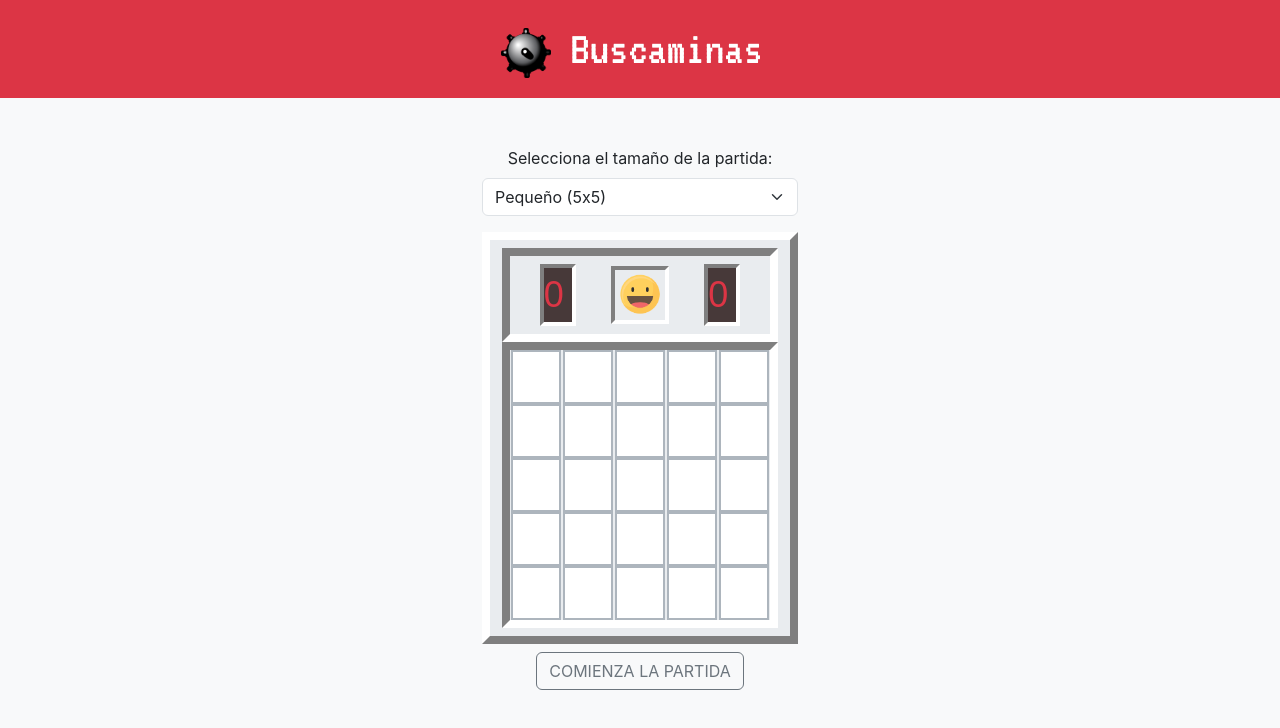
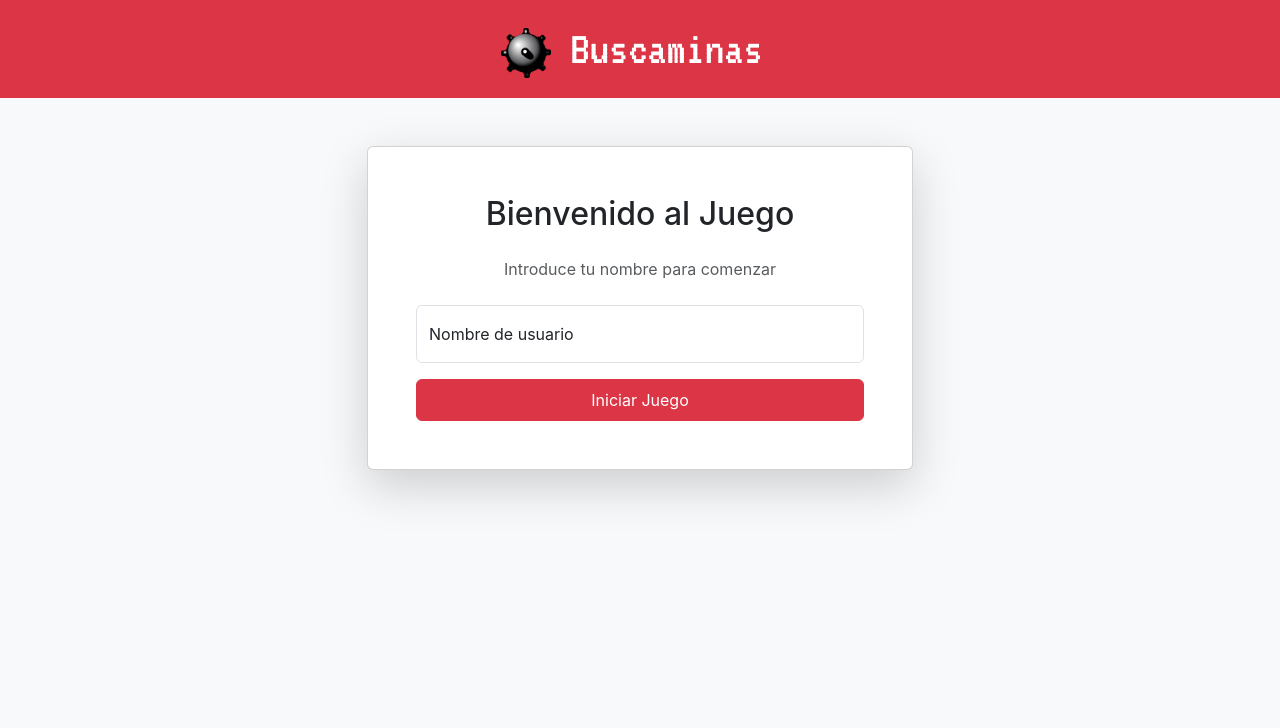
Before and after one commit to Vila99/curso_react, a React (Create React App) app in the folder buscaminas/: page / in a window 1280 px wide. Shown: the top 728 px of the page. Built offline with nearby package versions, Linux system fonts and the light colour scheme; a web font is replaced by a local one.

Commit message:
Creado la pantalla de login del proyecto + username localstorage

```diff
--- a/buscaminas/src/App.js
+++ b/buscaminas/src/App.js
@@ -3,6 +3,8 @@ import './App.css';
 import Celda from './Celda';
 import Tiempo from './Tiempo';
 import Tablero from './Tablero';
+import Login from './login';
+
 
 function App() {
   const [tamaño, setTamaño] = useState(5);
@@ -11,11 +13,22 @@ function App() {
   const [puntuacion, setPuntuacion] = useState(0);
   const [celdasDescubiertas, setCeldasDescubiertas] = useState(0);
   const [numeroBombas, setNumeroBombas] = useState(0);
+  const [isLoggedIn, setIsLoggedIn] = useState(!!localStorage.getItem('username')); // Verifica el login
+
 
   const startTimer = useRef(null);
   const resetTimer = useRef(null);
 
   const username = localStorage.getItem('username');
+
+  const handleLogin = (username) => {
+    setIsLoggedIn(true);
+  };
+
+  if (!isLoggedIn) {
+    return <Login onLogin={handleLogin} />;
+  }
+
 
   const getContainerWidth = () => {
     if (tamaño === 5) return 340;
@@ -29,6 +42,7 @@ function App() {
     </div>
   ));
 
+  // Logica del boton comenzar partida
   const btnComenzar = () => {
     setMapaValores(Array(tamaño * tamaño).fill(" "));
     setCeldasDescubiertas(0);
@@ -38,6 +52,8 @@ function App() {
     setPuntuacion(0);
   };
 
+
+// Logica de mostrar valores en las celdas
   const mostrarValor = (index) => {
     const valoresNuevos = mapaValores.slice();
 
@@ -47,6 +63,7 @@ function App() {
       valoresNuevos[index] = valores[index];
       setMapaValores(valoresNuevos);
       setTimeout(() => {
+        localStorage.getItem(puntuacion)
         alert(`Has perdido. Tu puntuación final es: ${puntuacion}`);
         btnComenzar();
       }, 100);
@@ -71,6 +88,8 @@ function App() {
     }
   };
 
+
+  // REVELAR LAS CELDAS + LOGICA DE LAS ADYACENETES
   const revelarCeldas = (mapa, index) => {
     const stack = [index];
     const visitados = new Set();
@@ -105,10 +124,11 @@ function App() {
         }
       }
     }
-
+    // contador para la puntuacion
     return contadorReveladas;
   };
 
+// LOGICA PARA GENERAR LOS VALORESD DE LAS CELDAS
   const generarValores = (tamaño, numeroBombas) => {
     const totalCeldas = tamaño * tamaño;
     let arrayValores = Array(totalCeldas).fill(0);
@@ -151,6 +171,7 @@ function App() {
     return arrayValores;
   };
 
+// ELECCION DEL TAMAÑO DEL TABLERO Y SU CONFIG DE BOMBAS
   const handleSizeSelect = (nuevoTamaño) => {
     setTamaño(nuevoTamaño);
 
@@ -169,13 +190,20 @@ function App() {
     setCeldasDescubiertas(0);
     setNumeroBombas(numeroBombas);
 
+    // Reseteo del tiempo
     if (resetTimer.current) {
       resetTimer.current();
     }
   };
 
+
+
+
+
+// HTML PASADO A REACT
   return (
     <div className="container text-center" style={{ width: getContainerWidth() }}>
+      <h2>Bienvenido, {username}</h2>
       <Tablero onSizeSelect={handleSizeSelect} />
       <div className="grid bg-body-secondary py-2 px-4 borderOutSide m-0">
         <div className="row bg-body-secondary borderInside ">
@@ -196,6 +224,11 @@ function App() {
         </div>
       </div>
       <div><button className="btn btn-outline-secondary mt-2" onClick={btnComenzar}>COMIENZA LA PARTIDA</button></div>
+      <div className="mt-4">
+        <h3>Marcador de Victorias</h3>
+        <ul style={{ listStyle: 'none' }}>
+        </ul>
+      </div>
     </div>
   );
 }
--- /dev/null
+++ b/buscaminas/src/login.js
@@ -0,0 +1,48 @@
+import React, { useState } from 'react';
+
+function Login({ onLogin }) {
+  const [username, setUsername] = useState('');
+
+  const handleLogin = () => {
+    if (username.trim() !== '') {
+      localStorage.setItem('username', username);
+      onLogin(username);
+    } else {
+      alert('Por favor, ingresa un nombre de usuario válido.');
+    }
+  };
+
+  return (
+<div className="container">
+  <div className="row justify-content-center align-items-center">
+    <div className="col-md-6">
+      <div className="card shadow-lg">
+        <div className="card-body p-5">
+          <h2 className="card-title text-center mb-4">Bienvenido al Juego</h2>
+          <p className="text-muted text-center mb-4">Introduce tu nombre para comenzar</p>
+          <div className="form-floating mb-3">
+            <input
+              type="text"
+              className="form-control"
+              id="floatingInput"
+              placeholder="Nombre de usuario"
+              value={username}
+              onChange={(e) => setUsername(e.target.value)}
+            />
+            <label htmlFor="floatingInput">Nombre de usuario</label>
+          </div>
+          <button
+            className="btn btn-danger w-100 py-2"
+            onClick={handleLogin}
+          >
+            Iniciar Juego
+          </button>
+        </div>
+      </div>
+    </div>
+  </div>
+</div>
+  );
+}
+
+export default Login;
```
Also changed, not shown: buscaminas/public/login.html (deleted, +0 -26 lines), buscaminas/src/aREADME.md (+3 -5 lines).
